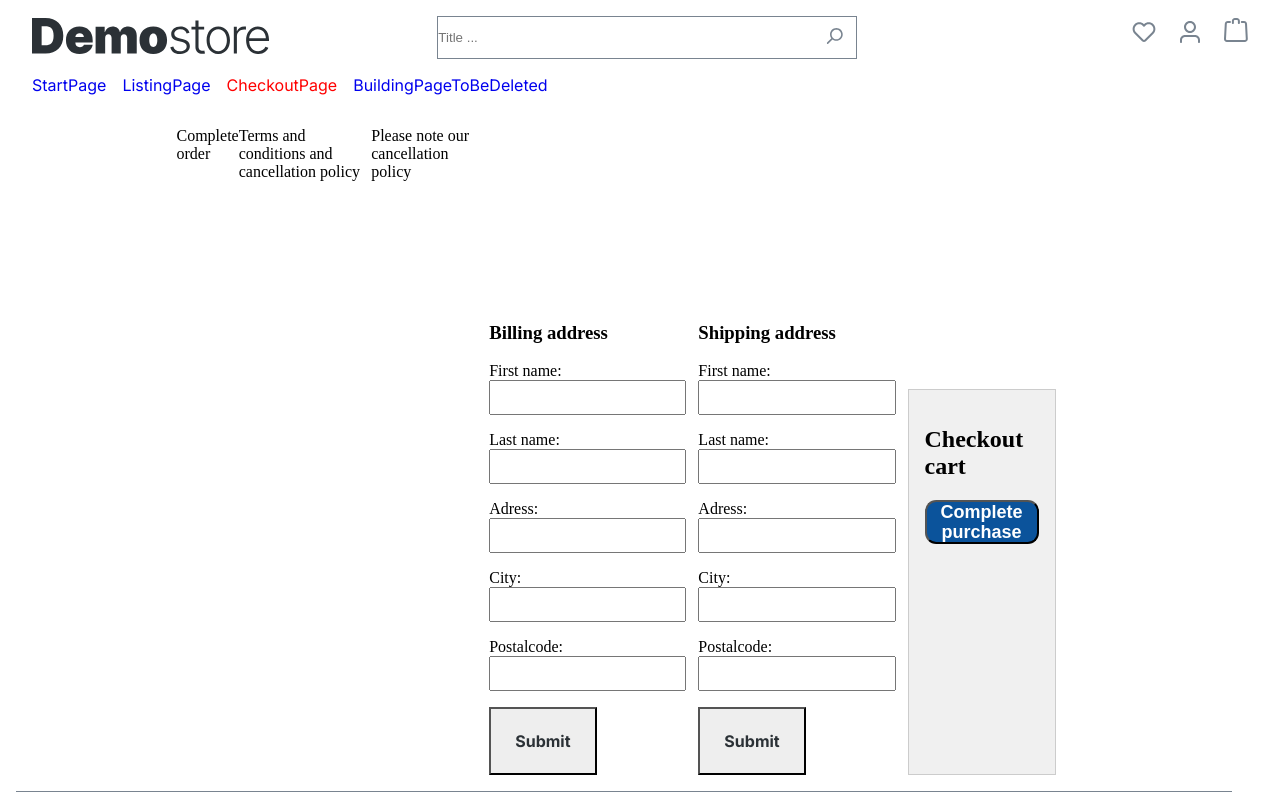
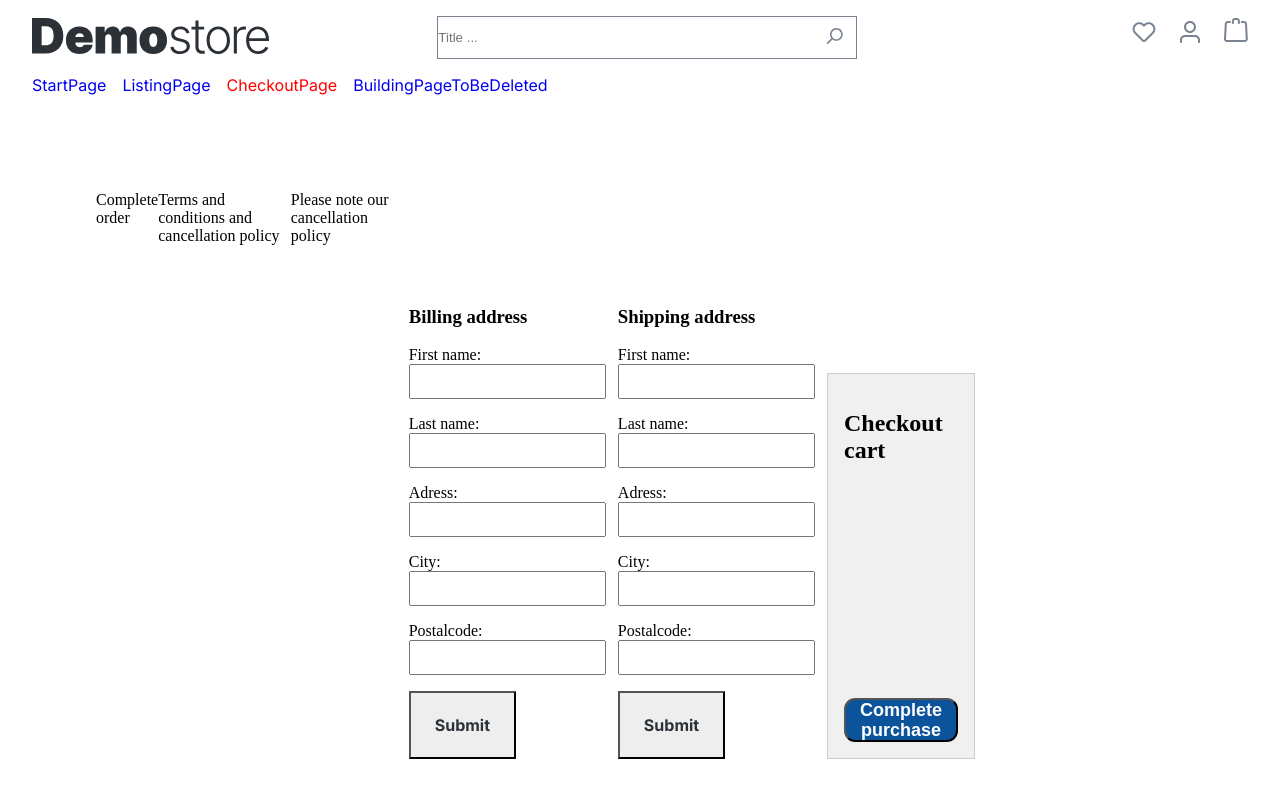
Before and after one commit to EmperorBlizzard/Frontend2Assignment, a React (Vite) app in the folder Frontend2Assignment/: page /checkoutpage in a window 1280 px wide. Shown: the top 800 px of the page. Built offline with nearby package versions, Linux system fonts and the light colour scheme.

Commit message:
uppdaterat style köpknapp

```diff
--- a/Frontend2Assignment/src/Pages/CheckoutPage.jsx
+++ b/Frontend2Assignment/src/Pages/CheckoutPage.jsx
@@ -9,10 +9,10 @@ const StyledCheckout = styled.div`
 
   max-width: 55.9375rem;
   width: 100%;
-  margin: 0 auto;
+  margin: 5rem;
   display: flex;
   flex-direction: column; // Lodrätt på standard (mindre skärmar)
-  margin-bottom: auto;
+  margin-bottom: 2rem;
 
 
 
@@ -25,6 +25,7 @@ const SectionContainerText = styled.div`
 
   display: flex;
   align-self: flex-start;
+  margin-bottom: 2rem;
 
 
 `;
@@ -33,7 +34,7 @@ const SectionContainerBilling = styled.div`
 
   display: flex;
   align-items: flex-end;
-  margin-top:10rem;
+  margin-top: 5rem;
 
 
 
@@ -44,11 +45,13 @@ const SectionContainerShipping = styled.div`
   align-items: flex-end;
 
 
+
 `;
 
 const SectionContainerCart = styled.div`
   display: flex;
   align-items: flex-end;
+  justify-content: flex-start;
 
 
 `;
--- a/Frontend2Assignment/src/components/sections/checkoutPage/individual/PurchaseButton.jsx
+++ b/Frontend2Assignment/src/components/sections/checkoutPage/individual/PurchaseButton.jsx
@@ -4,25 +4,25 @@ import styled from "styled-components";
 const PurchaseButtonContainer = styled.div`
 	display: flex;
 	flex-direction: row;
-	align-items: flex-start;
-	gap: 24px;
+	align-items: flex-end;
+	gap: 1.5rem;
 	align-self: stretch;
 
 `;
 
 const Button = styled.button`
 display: flex;
-	height: 44px;
-	padding: 0px 14px;
+	height: 2.75rem;
+	padding: 0 0.875rem;
 	justify-content: center;
-	align-items: center;
-	gap: 8px;
+	align-items: flex-end;
+	gap: 0.5rem;
 	align-self: stretch;
 	background-color: #0b539b;
 	color: #fff;
-	font-size: 18px;
+	font-size: 1.125rem;
 	font-weight: 600;
-	line-height: 20px;
+	line-height: 1.25rem;
 	border-radius: 0.7rem;
 `;
 
--- a/Frontend2Assignment/src/components/sections/checkoutPage/sections/CheckoutCart.jsx
+++ b/Frontend2Assignment/src/components/sections/checkoutPage/sections/CheckoutCart.jsx
@@ -4,6 +4,9 @@ import PurchaseButton from "../individual/PurchaseButton";
 import CheckoutCartItem from "./CheckoutCartItem";
 
 const CheckoutCartContainer = styled.div`
+  display: flex;
+  flex-direction: column;
+  justify-content: space-between;
   background-color: #f0f0f0;
   border: 1px solid #ccc;
   margin: 1rem;
```
